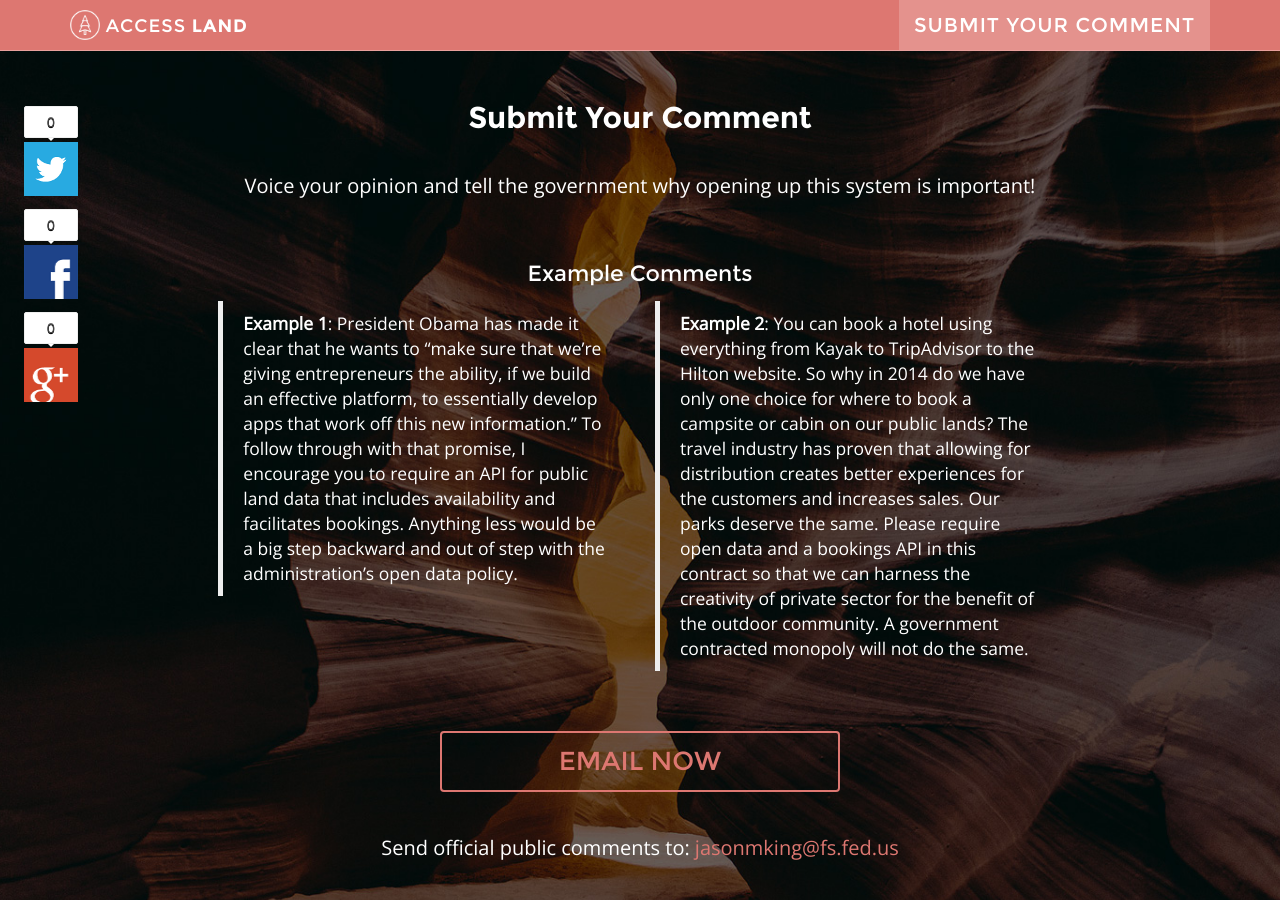
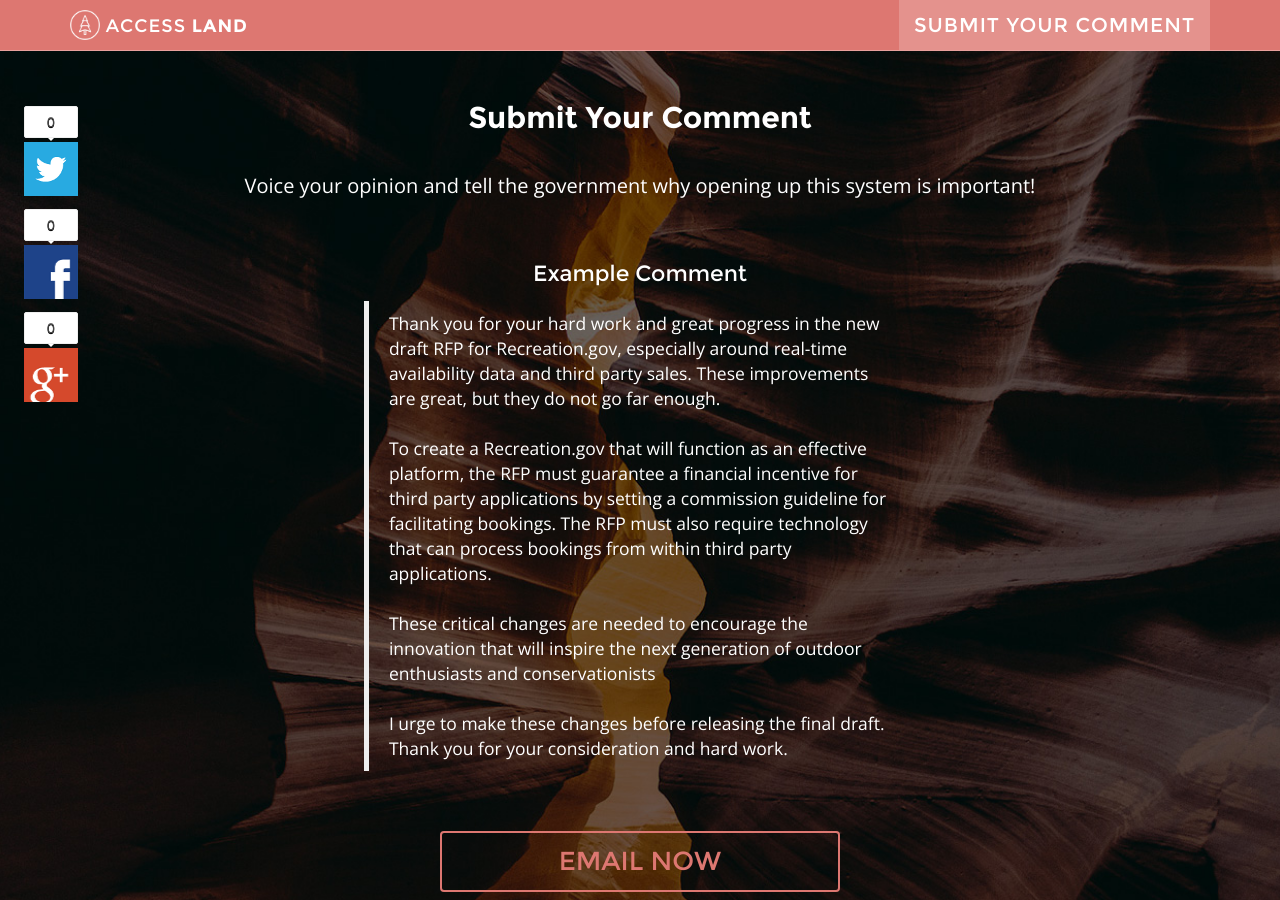
Before and after one commit to mnovinger/accessland.org, a Jekyll site: the page index.html, which Jekyll copies as it is, in a window 1280 px wide and 900 px high, scrolled down 898 px. Built offline with Jekyll 4.4.1, drawn with Linux system fonts in a browser that asks for light colours.

Commit message:
New comment

```diff
--- a/index.html
+++ b/index.html
@@ -130,13 +130,19 @@
             <p class="hidden-xs">Voice your opinion and tell the government why opening up this system is important!</p>
 
             <div id="tf-email-widget-container" class="hidden-xs">
-              <h4>Example Comments</h4>
+              <h4>Example Comment</h4>
               <div class="row">
-                <div class="col-lg-6">
-                  <blockquote><strong>Example 1</strong>: President Obama has made it clear that he wants to “make sure that we’re giving entrepreneurs the ability, if we build an effective platform, to essentially develop apps that work off this new information.” To follow through with that promise, I encourage you to require an API for public land data that includes availability and facilitates bookings. Anything less would be a big step backward and out of step with the administration’s open data policy.</blockquote>
-                </div>
-                <div class="col-lg-6">
-                  <blockquote><strong>Example 2</strong>: You can book a hotel using everything from Kayak to TripAdvisor to the Hilton website. So why in 2014 do we have only one choice for where to book a campsite or cabin on our public lands? The travel industry has proven that allowing for distribution creates better experiences for the customers and increases sales. Our parks deserve the same. Please require open data and a bookings API in this contract so that we can harness the creativity of private sector for the benefit of the outdoor community. A government contracted monopoly will not do the same. </blockquote>
+                <div class="col-lg-8 col-lg-offset-2">
+                  <blockquote>Thank you for your hard work and great progress in the new draft RFP for Recreation.gov, especially around real-time availability data and third party sales. These improvements are great, but they do not go far enough.
+                  </br>
+                  </br>
+                  To create a Recreation.gov that will function as an effective platform, the RFP must guarantee a financial incentive for third party applications by setting a commission guideline for facilitating bookings. The RFP must also require technology that can process bookings from within third party applications.
+                  </br>
+                  </br>
+                  These critical changes are needed to encourage the innovation that will inspire the next generation of outdoor enthusiasts and conservationists
+                  </br>
+                  </br>
+                  I urge to make these changes before releasing the final draft. Thank you for your consideration and hard work.</blockquote>
                 </div>
               </div>
               <a class="btn btn-default btn-huge email-btn" onClick="ga('send', 'event', 'Email', 'Desktop', 'Opened email');" href="mailto:jasonmking@fs.fed.us?subject=Official Comment on R1S Draft">
```
